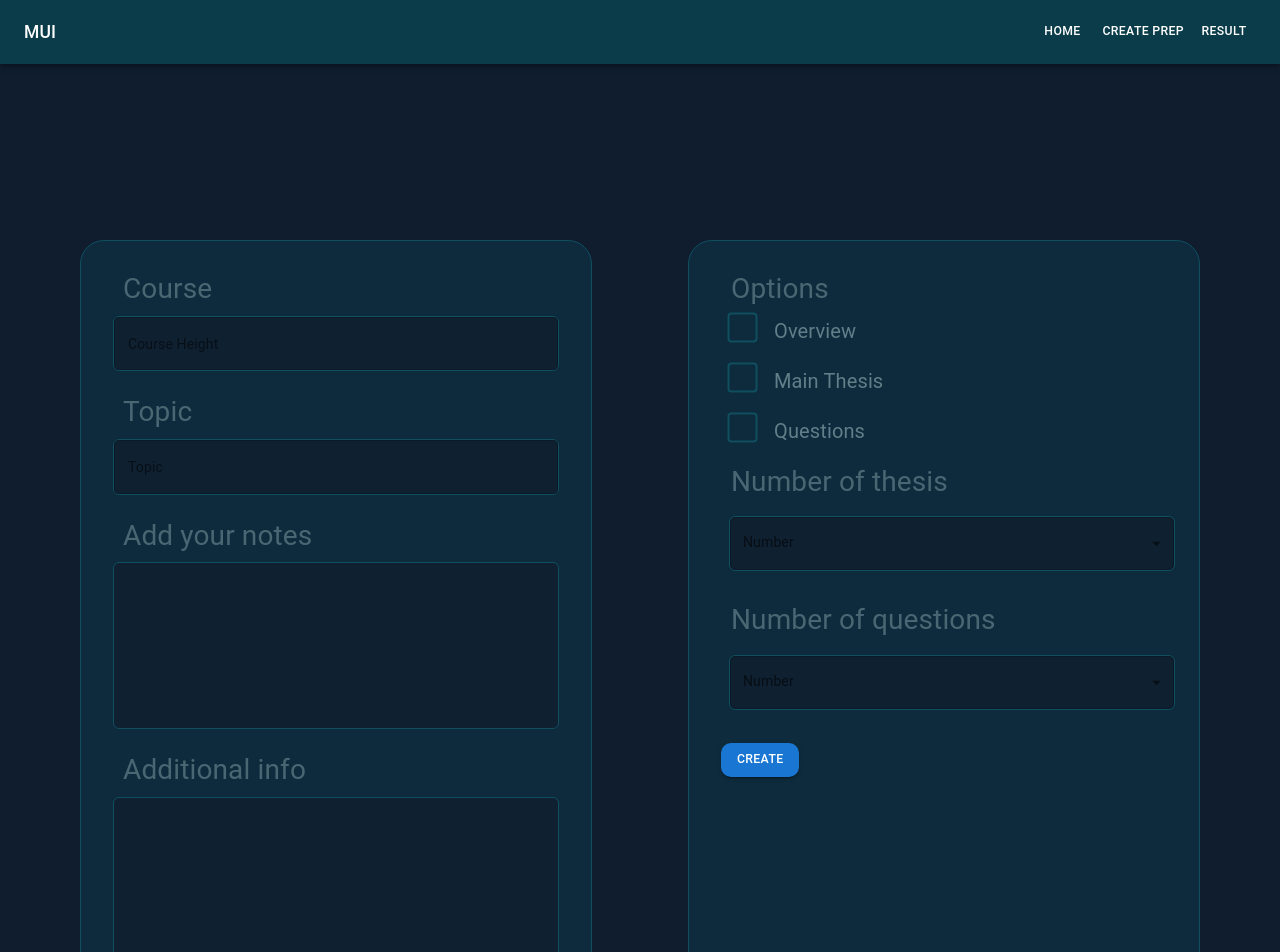
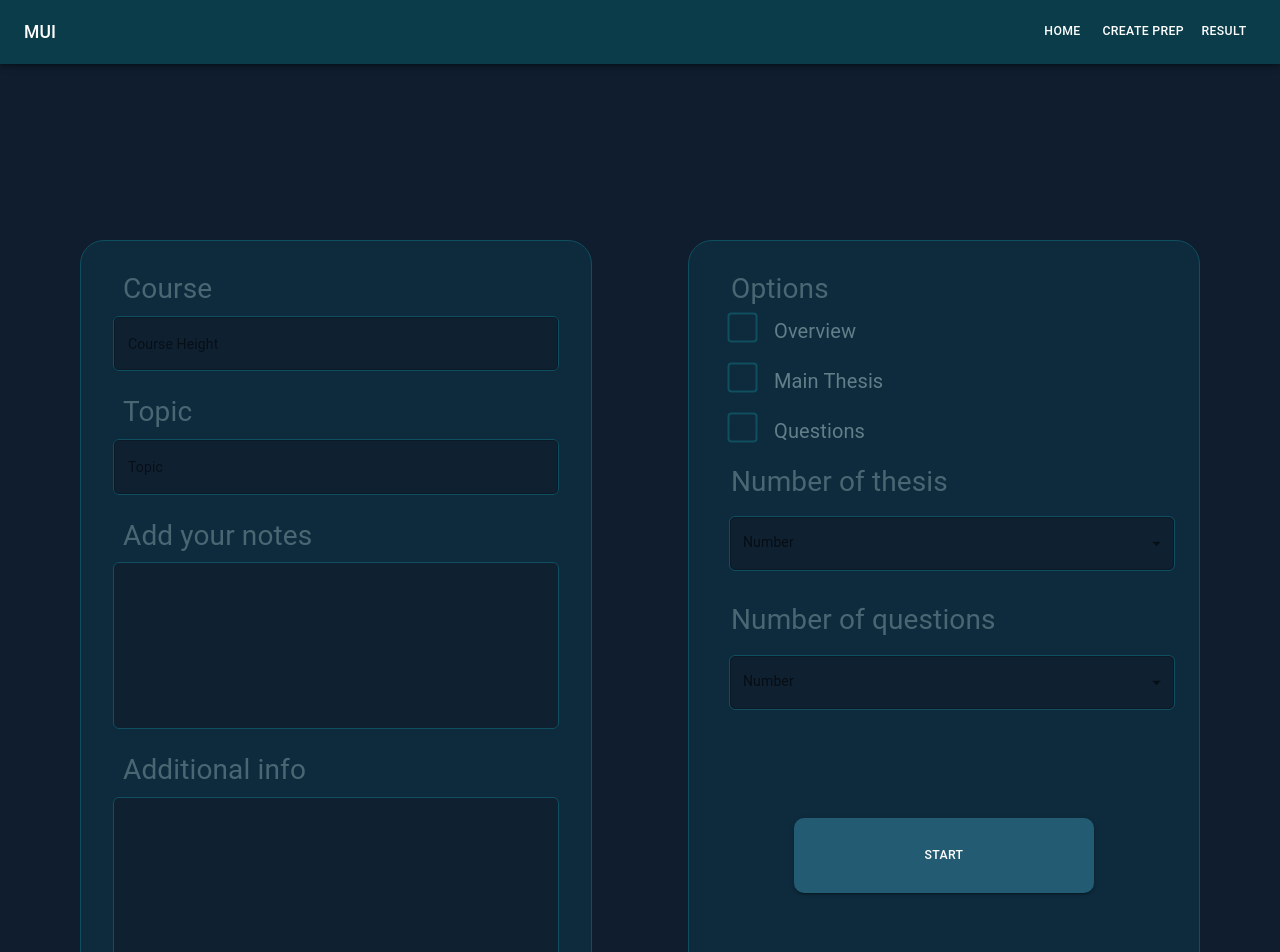
Before and after one commit to martinyis/PrepAi, a React (Create React App) app in the folder client/: page /create in a window 1280 px wide. Shown: the top 952 px of the page. Built offline with nearby package versions, Linux system fonts and the light colour scheme.

Commit message:
Style CreateButton.jsx

```diff
--- a/client/src/UI/StartButton.jsx
+++ b/client/src/UI/StartButton.jsx
@@ -9,7 +9,8 @@ const StartButton = (props) => {
       sx={{
         borderRadius: "10px",
         width: "100%",
-        height: "50px",
+        height: "75px",
+        marginTop: "25%",
         backgroundColor: "#235c72",
       }}
       style={{
--- a/client/src/modules/SettingsPanel.jsx
+++ b/client/src/modules/SettingsPanel.jsx
@@ -7,6 +7,7 @@ import { TextField } from "@material-ui/core";
 import CheckBoxes from "../UI/CheckBoxes";
 import InputFiled from "../UI/InputFiled";
 import { Button } from "@mui/material";
+import StartButton from "../UI/StartButton";
 
 const SettingsPanel = () => {
   const theme = useTheme();
@@ -43,13 +44,9 @@ const SettingsPanel = () => {
           Number of questions
         </Typography>
         <InputFiled />
-        <Button
-          variant="contained"
-          color="primary"
-          sx={{ borderRadius: "10px", margin: "auto" }}
-        >
-          Create
-        </Button>
+        <div style={{ maxWidth: "300px", margin: "0px auto" }}>
+          <StartButton text={"start"} />
+        </div>
       </Box>
     </>
   );
```
